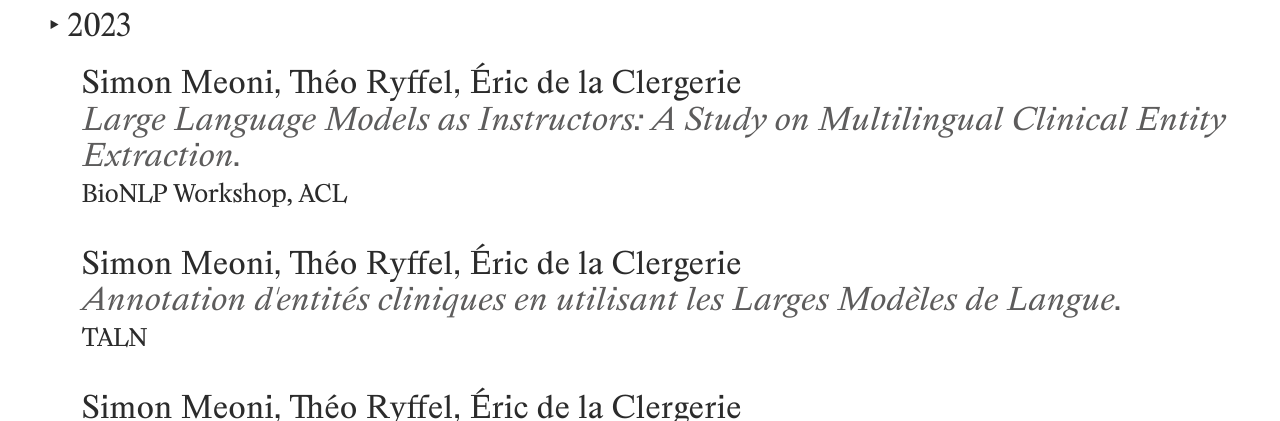
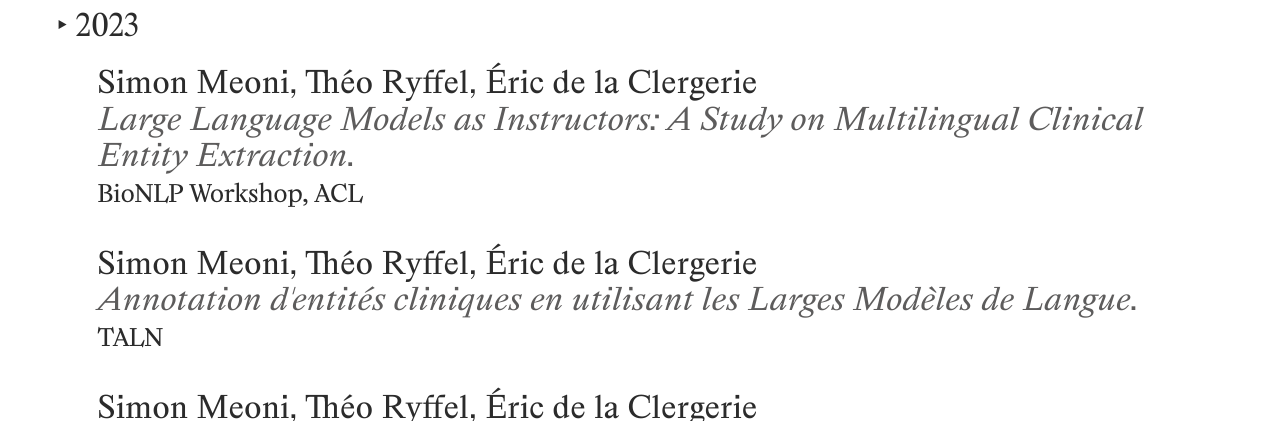
Before and after one commit to simonmeoni/simonmeoni.github.io, a plain HTML site: page index.html in a window 1280 px wide. Shown: the part 311-732 px from the top of the page. Drawn offline with Linux system fonts and the light colour scheme.

Commit message:
:lipstick: add padding

```diff
--- a/styles.css
+++ b/styles.css
@@ -80,7 +80,7 @@ h3{
 }
 ul {
     list-style-type: '\2023  ';
-    margin-left: 0.35em;
+    padding-left: 0.55em;
 }
 
 ul ul {
@@ -103,6 +103,7 @@ ul#menu, ul#menu li {
     margin-left: 0;
     margin-right: 0.5em;
     display: inline;
+    padding: 0;
 }
 
 h2 {
```
